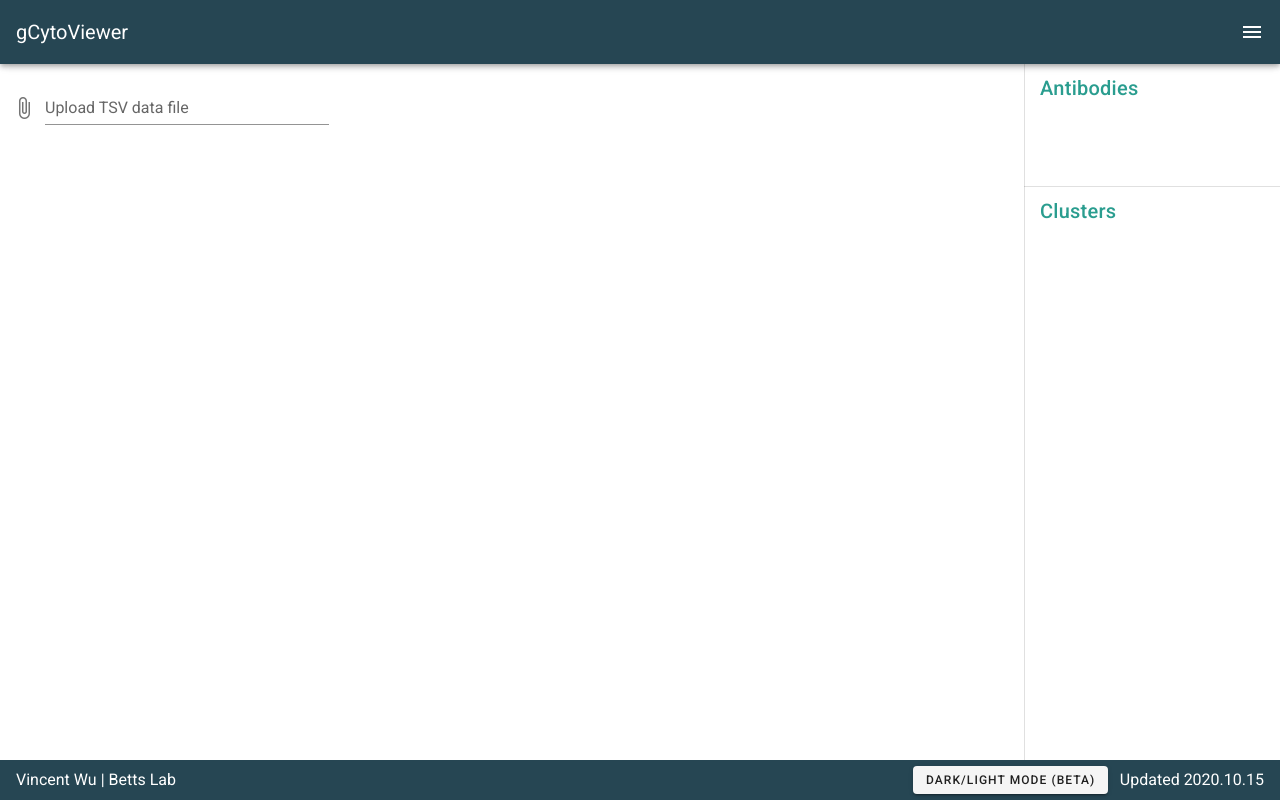
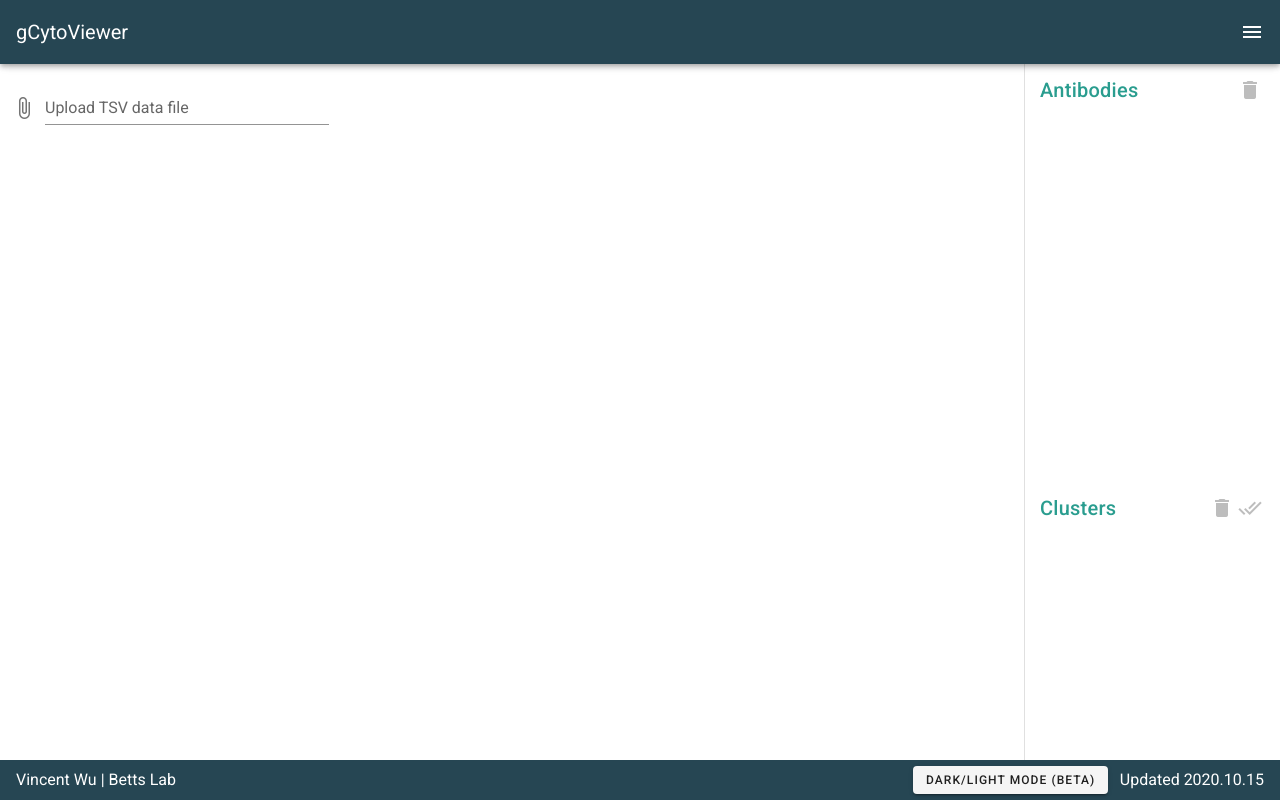
Before and after one commit to wuv21/g-cyto-viewer, a Vue app: page / in a window 1280 px wide. Built offline with nearby package versions, Linux system fonts and the light colour scheme.

Commit message:
fix(sidebar height issues by changing to flexbox)

```diff
--- a/src/App.vue
+++ b/src/App.vue
@@ -1,13 +1,13 @@
 <template>
   <v-app id="gCytoViewer">
     <v-navigation-drawer v-model="drawerRight" app clipped right>
+
+      <div id="antibody-panel" class="d-flex flex-column">
+        <div>
           <v-list-item>
             <v-list-item-content>
-          <v-row>
-            <v-col cols="8">
+              <div class="d-flex flex-row">
                   <v-list-item-title class="title">Antibodies</v-list-item-title>
-            </v-col>
-            <v-col cols="4" v-show="abs.length != 0">
                   <v-tooltip bottom>
                     <template v-slot:activator="{ on, attrs }">
                       <div class="sidebar-icons">
@@ -26,11 +26,20 @@
                     </template>
                     <span>Remove all abs</span>
                   </v-tooltip>
+              </div>
+
+              <!-- <v-row>
+                <v-col cols="8">
                 </v-col>
-          </v-row>
+                <v-col cols="4" v-show="abs.length != 0">
+
+                </v-col>
+              </v-row> -->
             </v-list-item-content>
           </v-list-item>
+        </div>
 
+        <div>
           <v-list-item>
             <v-text-field
               class="mt-2"
@@ -41,7 +50,9 @@
               clearable
             ></v-text-field>
           </v-list-item>
+        </div>
 
+        <div id="antibody-list" class="flex-grow-1">
           <v-list dense id="antibody-list">
             <v-list-item-group v-model="selAbs" :multiple="true" color="#3d5a80">
               <draggable
@@ -57,17 +68,16 @@
               </draggable>
             </v-list-item-group>
           </v-list>
+        </div>
 
-      <v-divider></v-divider>
+      </div>
 
+      <div id="cluster-panel" class="d-flex flex-column">
+        <div>
           <v-list-item>
             <v-list-item-content>
-          <v-row>
-            <v-col cols="8">
+              <div class="d-flex flex-row">
                 <v-list-item-title class="title">Clusters</v-list-item-title>
-            </v-col>
-            <v-col cols="4" v-show="clusterCategoriesCurrentVals.length != 0" >
-              <div class="sidebar-icons">
                 <v-tooltip bottom>
                   <template v-slot:activator="{ on, attrs }">
                       <v-btn
@@ -102,11 +112,11 @@
                   <span>Add all</span>
                 </v-tooltip>
               </div>
-            </v-col>
-          </v-row>
             </v-list-item-content>
           </v-list-item>
+        </div>
 
+        <div id="cluster-list" class="flex-grow-1">
           <v-list dense id="cluster-list">
             <v-list-item-group
               v-model="selClusterTrack" :multiple="true" color="#ee6c4d" @change="updateCells">
@@ -128,6 +138,8 @@
                 </v-list-item>
             </v-list-item-group>
           </v-list>
+        </div>
+      </div>
     </v-navigation-drawer>
 
     <v-app-bar app clipped-right :color="headerFooterColor" dark>
@@ -298,7 +310,7 @@
         <v-row v-show="abs.length != 0" id="cluster-heatmap-section">
           <v-col cols="12" text-center justify-center>
             <p class="title mb-0">Mean antibody expression value heatmap</p>
-            <p class="caption">Showing complete dataset (no filtering) aggregated by cluster</p>
+            <p class="caption">Showing complete dataset (no filtering) aggregated by cluster. Colors scaled by each antibody.</p>
 
             <div id="clusterHeatmap"></div>
 
@@ -448,11 +460,11 @@ export default {
     dataPolyGate: [],
     polyGateXAb: [],
     polyGateYAb: [],
+    dataHeatmap: [],
     polyGateBrush: null,
     mainScatterXScale: null,
     mainScatterYScale: null,
     fillScales: [],
-    absDensities: [],
     enableThresh: false,
     expThresh: 0,
     minThresh: 0,
@@ -1120,10 +1132,10 @@ export default {
   color: #e76f51;
 }
 .sidebar-icons {
-  position: absolute;
+  /* position: absolute; */
 }
 .sidebar-icons:nth-child() {
-  display: inline-block;
+  /* display: inline-block; */
 }
 .axis line,
 .axis path {
@@ -1143,27 +1155,8 @@ export default {
 .chartexpressionScatter {
   display: inline-block;
 }
-div.tooltip-donut {
-  position: absolute;
-  text-align: center;
-  padding: 0.5rem;
-  background: #ffffff;
-  color: #313639;
-  border: 1px solid #313639;
-  border-radius: 8px;
-  pointer-events: none;
-  font-size: 1.3rem;
-}
 .centered-input input {
   text-align: center;
-}
-#antibody-list {
-  max-height: 50%;
-  overflow-y: auto;
-}
-#cluster-list {
-  max-height: 35%;
-  overflow-y: auto;
 }
 .v-file-input__text {
   font-size: 14px;
@@ -1179,7 +1172,6 @@ div.tooltip-donut {
 div.tooltip {
   position: absolute;
   text-align: left;
-  margin-top: 20px;
   margin-left: 15px;
   padding: 0.5em;
   background: #2C3E50;
@@ -1187,4 +1179,16 @@ div.tooltip {
   border: 0px;
   border-radius: 8px;
 }
+#antibody-panel {
+  height: 60%;
+}
+#cluster-panel {
+  height: 40%;
+}
+#antibody-list {
+  overflow-y: auto;
+}
+#cluster-list {
+  overflow-y: auto;
+}
 </style>
```
Lines whose indentation alone changed are shown as unchanged.
